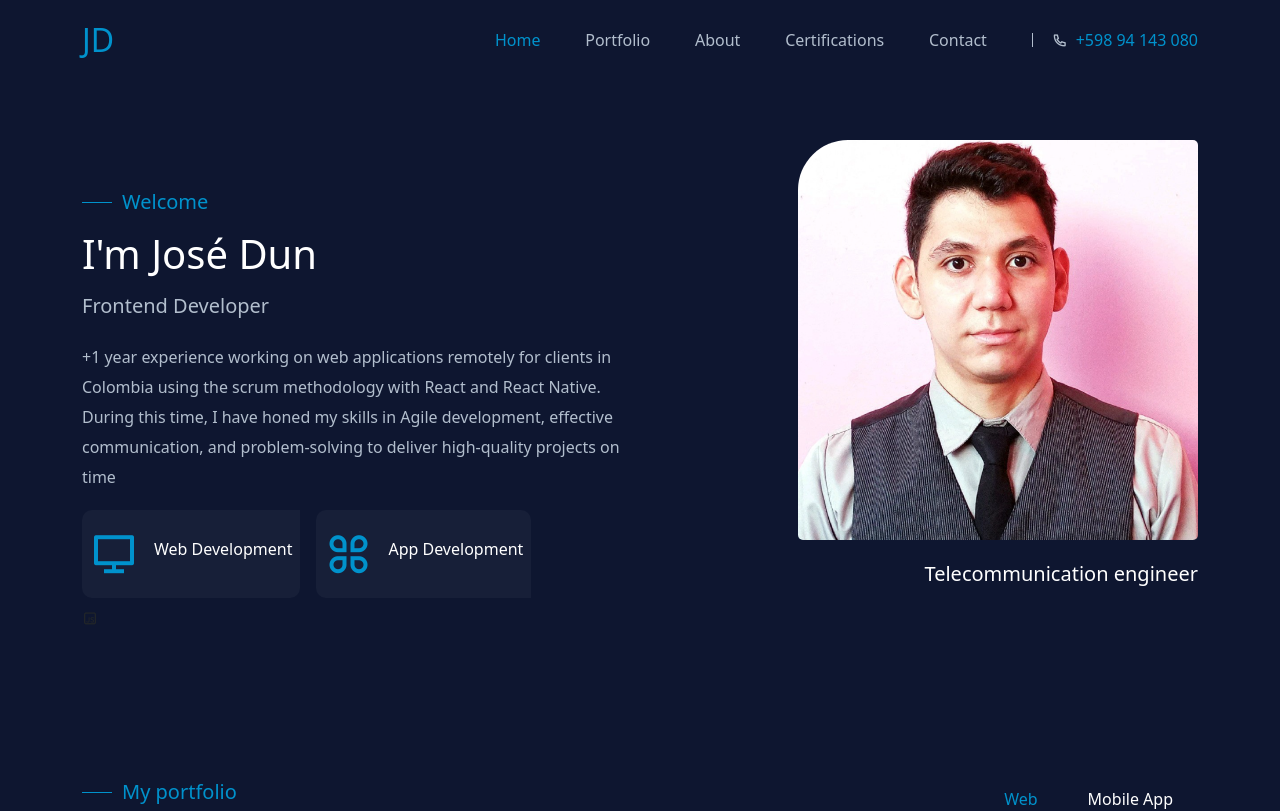
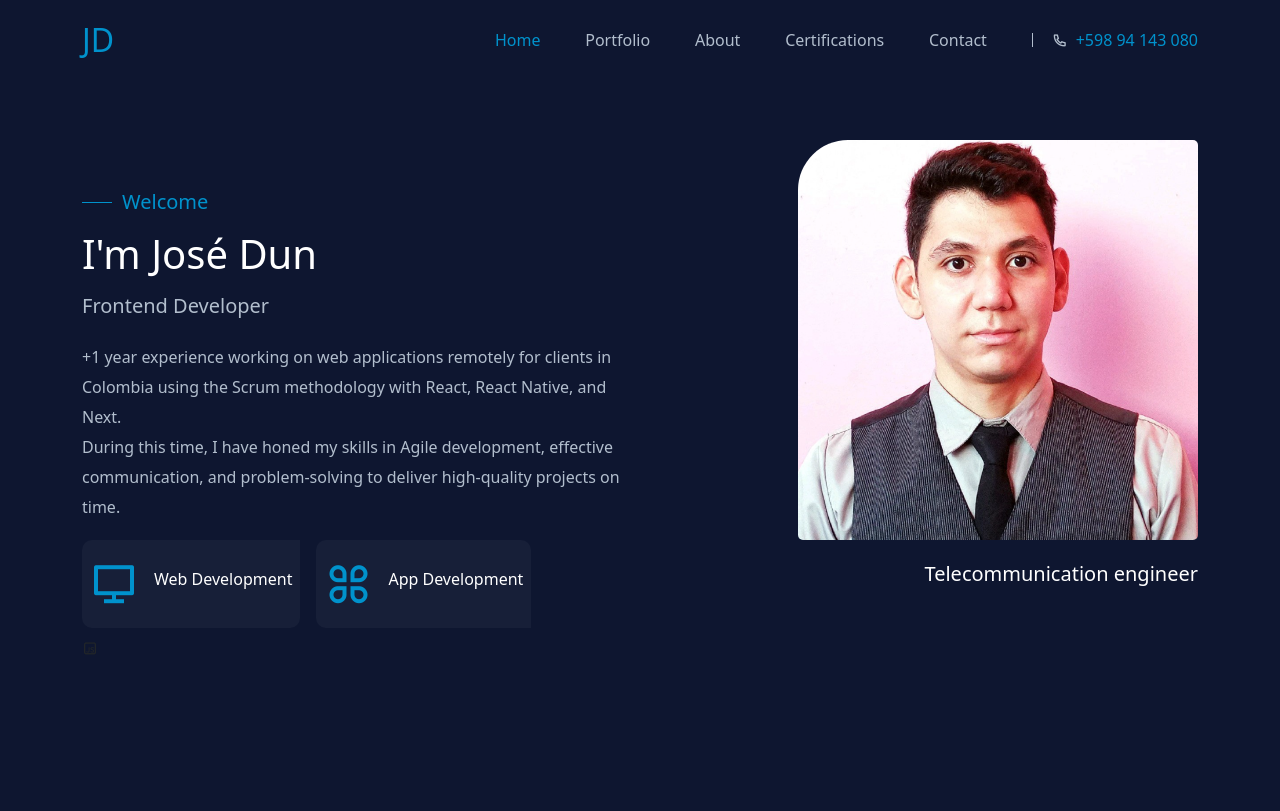
Before and after one commit to JoseDun/portfolio, a Next.js app: page / in a window 1280 px wide. Shown: the top 811 px of the page. Built offline with nearby package versions, Linux system fonts and the light colour scheme.

Commit message:
added analytics

```diff
--- a/components/UI/Hero.jsx
+++ b/components/UI/Hero.jsx
@@ -14,8 +14,6 @@ const Hero = () => {
     <section className={`${classes.hero}`}>
       <Container>
         <Row>
-          {/* ========== hero content ============= */}
-
           <Col lg="6" md="6">
             <div className={`${classes.hero__content}`}>
               <SectionSubtitle subtitle="Welcome" />
@@ -25,12 +23,12 @@ const Hero = () => {
 
               <p>
                 +1 year experience working on web applications remotely for
-                clients in Colombia using the scrum methodology with React and
-                React Native.
+                clients in Colombia using the Scrum methodology with React,
+                React Native, and Next.
                 <br />
                 During this time, I have honed my skills in Agile development,
                 effective communication, and problem-solving to deliver
-                high-quality projects on time
+                high-quality projects on time.
               </p>
             </div>
 
@@ -43,7 +41,6 @@ const Hero = () => {
             </div>
           </Col>
 
-          {/* ========== hero img ============= */}
           <Col lg="6" md="6">
             <div className={`${classes.hero__img} text-end`}>
               <Image
--- a/package.json
+++ b/package.json
@@ -10,6 +10,7 @@
   },
   "dependencies": {
     "@emailjs/browser": "^3.10.0",
+    "@vercel/analytics": "^0.1.8",
     "bootstrap": "^5.1.3",
     "next": "12.1.6",
     "react": "18.2.0",
--- a/pages/_app.js
+++ b/pages/_app.js
@@ -1,3 +1,5 @@
+import { Analytics } from "@vercel/analytics/react";
+
 import "../styles/globals.css";
 import "bootstrap/dist/css/bootstrap.min.css";
 import "remixicon/fonts/remixicon.css";
@@ -10,6 +12,7 @@ function MyApp({ Component, pageProps }) {
   return (
     <Layout>
       <Component {...pageProps} />
+      <Analytics />
     </Layout>
   );
 }
```
Also changed, not shown: 1 other file (tests, documents, lock files or other folders).
